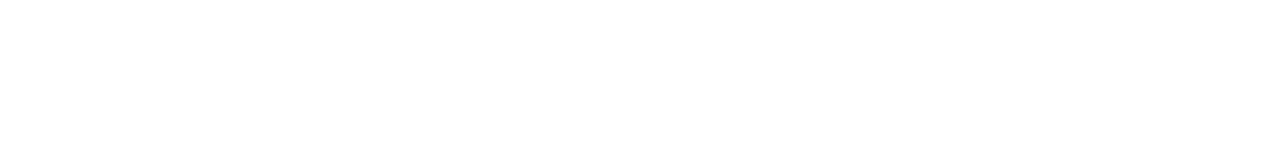
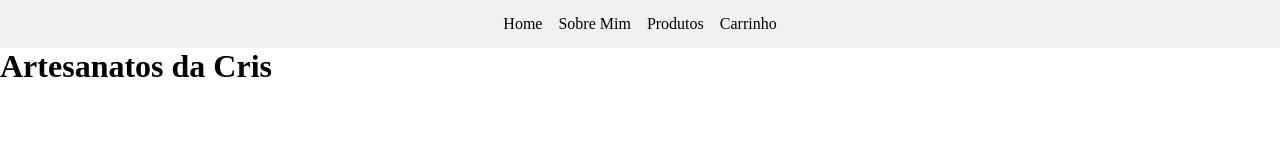
Before and after one commit to Rafaelfbtz/e-commerce, a plain HTML site: page index.html in a window 1280 px wide. Drawn offline with Linux system fonts and the light colour scheme.

Commit message:
Criando a Barra de Navegação da página

```diff
--- a/index.html
+++ b/index.html
@@ -5,9 +5,29 @@
     <meta http-equiv="X-UA-Compatible" content="IE=edge">
     <meta name="viewport" content="width=device-width, initial-scale=1.0">
     <link rel="stylesheet" href="style.css">
-    <title>Document</title>
+    <title>Artesanatos da Cris</title>
 </head>
 <body>
+    <nav class="nav_bar">
+        <ul>
+            <li><a href="">Home</a></li>
+            <li><a href="">Sobre Mim</a></li>
+            <li><a href="">Produtos</a></li>
+            <li style="float: right"><a href="">Carrinho</a></li>
+        </ul>
 
+    </nav>
+    <header>
+        <h1>Artesanatos da Cris</h1>
+
+    </header>
+
+    <main>
+
+    </main>
+
+    <footer>
+
+    </footer>
 </body>
 </html>
--- a/style.css
+++ b/style.css
@@ -0,0 +1,31 @@
+* {
+    margin: 0;
+    padding: 0;
+    box-sizing: border-box;
+}
+:root{
+    --cor-primaria: black;
+    --cor-secundaria: rgb(241, 241, 241);
+}
+
+li {
+
+    list-style-type: none;
+}
+
+a{
+    text-decoration: none;
+    color: var(--cor-primaria);
+
+}
+ul{
+    display: flex;
+    gap: 16px;
+    justify-content: center;
+    padding-top: 15px;
+    padding-bottom: 15px;
+}
+nav{
+    background-color: var(--cor-secundaria);
+
+}
```
